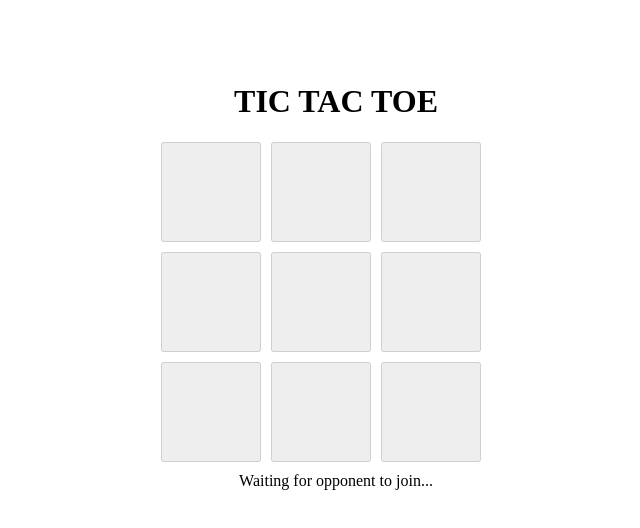
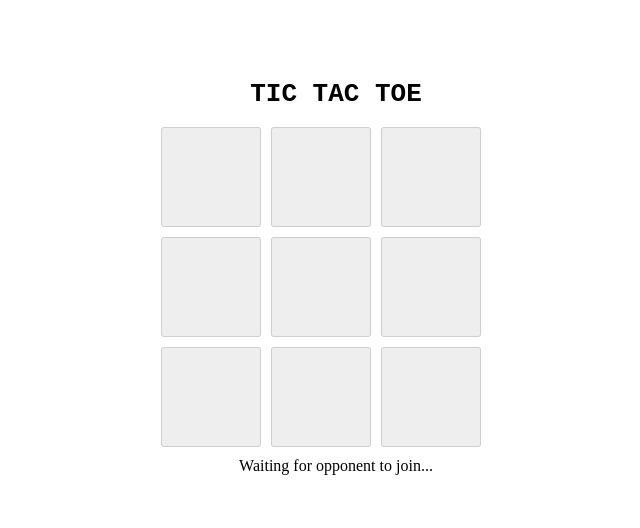
Before and after one commit to technobaba418/tictactoe, a website: page public/index.html in a window 1280 px wide. Shown: the whole page, without its empty margins (304-944 px from the left). Drawn offline with nearby package versions, Linux system fonts and the light colour scheme; no server answers.

Commit message:
Update style.css

```diff
--- a/public/css/style.css
+++ b/public/css/style.css
@@ -15,3 +15,6 @@ body {
     margin-bottom: 10px;
     font-size: 3em
    }
+h1{
+    font-family: monospace;
+}
```
